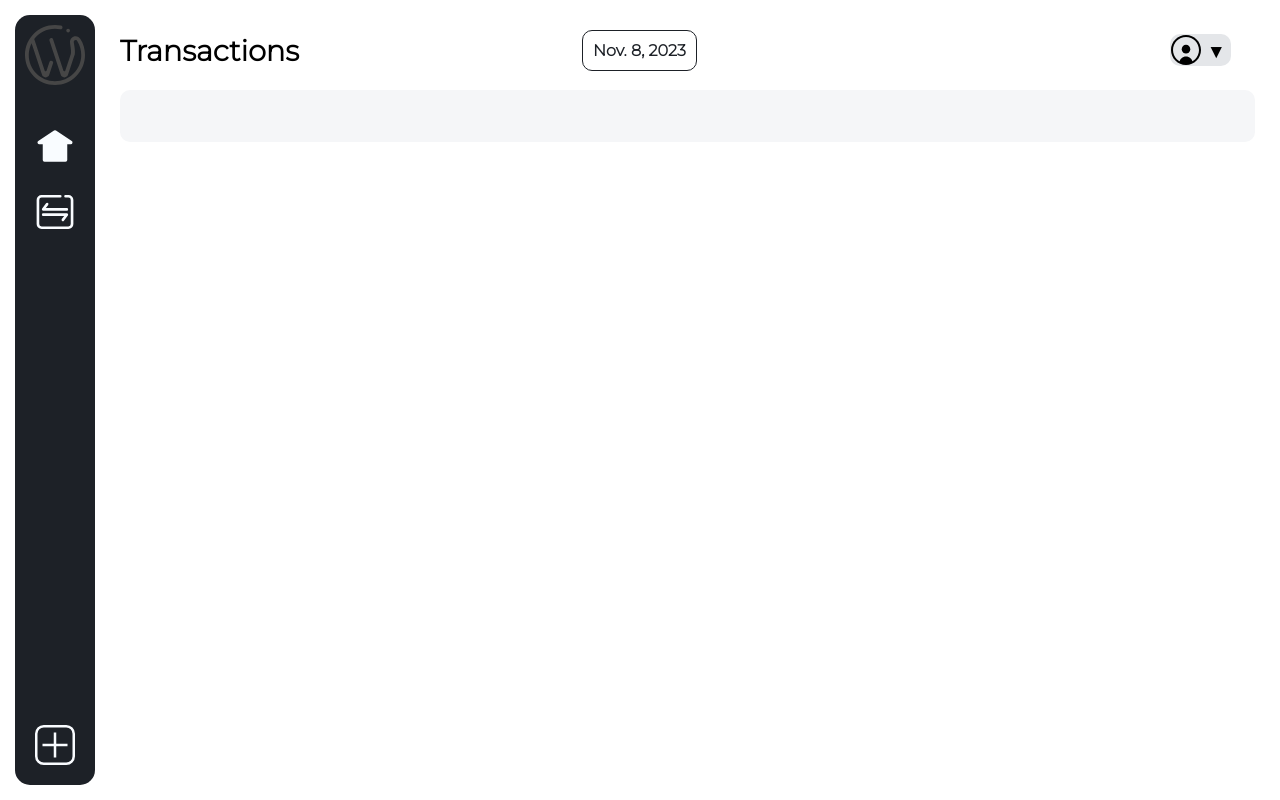
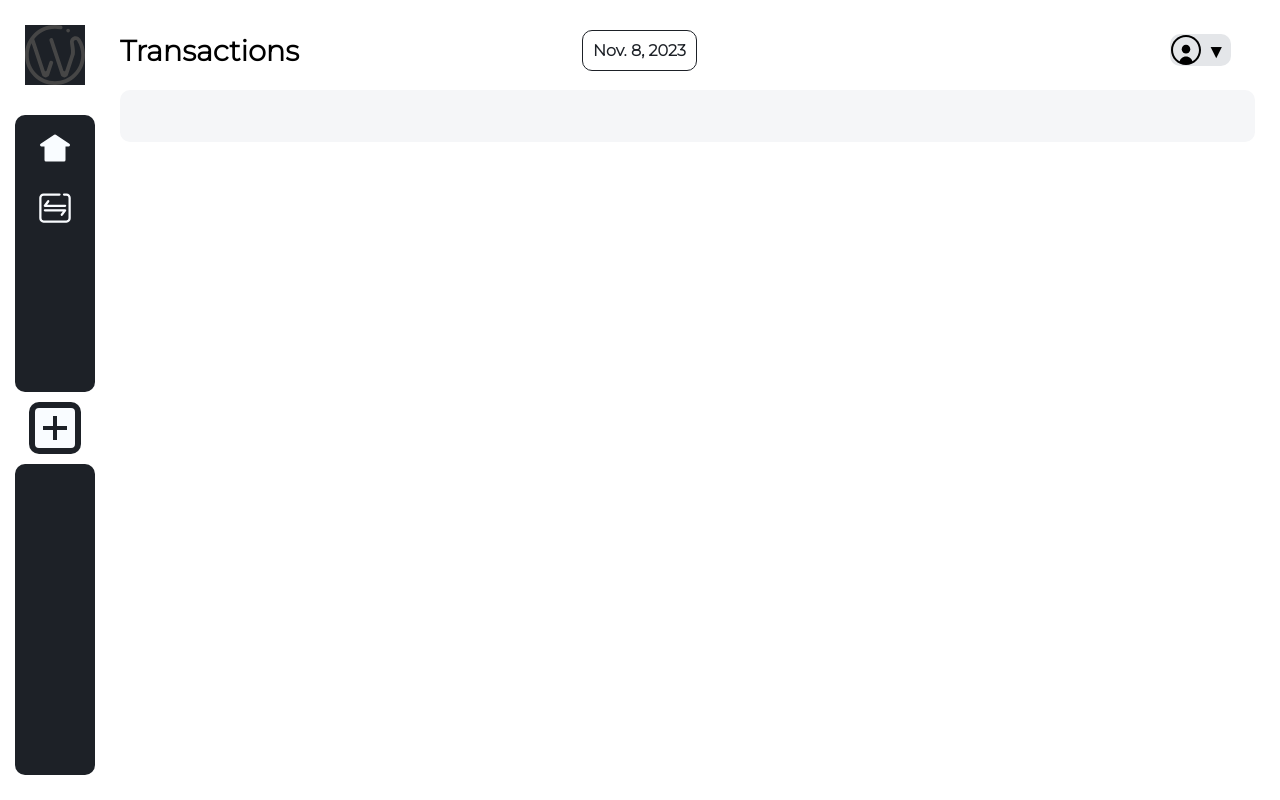
Before and after one commit to antony-kosenko/moneyroam, a Django app: page /transactions/ in a window 1280 px wide. Run offline with Django 4.2, Linux system fonts and the light colour scheme; data that the repository does not hold is empty; parts of the project's set-up code (start-up, migrations or seed data) failed here and were passed over; some libraries are stand-ins or nearby versions.

Commit message:
services refactored to shorten a code. Navbar style changed

```diff
--- a/invoices/models.py
+++ b/invoices/models.py
@@ -10,12 +10,22 @@ OPERATION_TYPE = (
 )
 
 
+def category_image_path(instance, filename):
+    # uploading file to dynamic PATH
+    return f"invoices/category/category_custom_img/{instance.name.lower()}/{filename}"
+
+
 class Category(MPTTModel):
     """ Category model.
     Represents a category where money have been spent/earned."""
 
     name = models.CharField(max_length=54, unique=True)
-    # TODO add category image
+    image = models.ImageField(
+        upload_to=category_image_path,
+        default="invoices/category/default_category_img.svg",
+        blank=True,
+        null=True
+    )
     parent = TreeForeignKey("self", on_delete=models.CASCADE, null=True, blank=True, related_name='children')
     slug = models.SlugField(unique=True, max_length=54, blank=True)
 
@@ -26,6 +36,7 @@ class Category(MPTTModel):
         order_insertion_by = ('name',)
 
     class Meta:
+        unique_together = ("name", "slug")
         verbose_name_plural = "Categories"
 
 
--- a/invoices/services.py
+++ b/invoices/services.py
@@ -100,6 +100,7 @@ class CategoryServices:
 
         # calculating category stats with annotated 'expenses_sum' (calculates spends sum in every category) and
         # 'percentage' (calculates spends in category as percentage of total spends in current month)
+        # TODO Make to display root category for summary data instead of child category
         expenses_category_this_month = (
             Category.objects.filter(transactions__operation="expenses")
             .annotate(
@@ -107,7 +108,6 @@ class CategoryServices:
                     transactions__date_created__month=datetime.date.today().month) & Q(
                     transactions__date_created__year=datetime.date.today().year)),
             )
-            # FIXME escape zero division error
             .annotate(
                 percentage=ExpressionWrapper(
                     Cast(
--- a/invoices/views.py
+++ b/invoices/views.py
@@ -77,6 +77,7 @@ class DashboardView(ListView):
             .order_by("-value")
             .first()
         )
+        print(less_expense_category.parent, less_expense_category.name)
         # updating context with new variables
         data_to_context = {
             "this_month_incomes_total": incomes_this_month,
--- a/moneyroam/urls.py
+++ b/moneyroam/urls.py
@@ -1,3 +1,5 @@
+from django.conf import settings
+from django.conf.urls.static import static
 from django.contrib import admin
 from django.urls import include, path
 
@@ -5,4 +7,4 @@ from django.urls import include, path
 urlpatterns = [
     path('admin/', admin.site.urls),
     path("", include("invoices.urls")),
-]
+] + static(settings.MEDIA_URL, document_root=settings.MEDIA_ROOT)
--- a/statics/css/navbar.css
+++ b/statics/css/navbar.css
@@ -1,35 +1,35 @@
 .nav_main {
     position: fixed;
-    width: 60px;
-    height: calc(100% - 50px);
+    width: 80px;
+    height: calc(100% - 30px);
     margin: 15px;
-    padding: 10px;
-    border-radius: 15px;
-    background-color: #1d2127;
 }
 
 .logo_pic {
     width: 60px;
     height: 60px;
-    margin-bottom: 20px;
+    margin: 10px;
 }
 
 .logo_pic a, .logo_pic img {
     display:block;
     height: 100%;
     width: 100%;
+    background-color: #1d2127;
 }
 
 .nav_menu {
     display: flex;
     flex-direction: column;
+    justify-content: space-between;
+    gap: 10px;
     padding: 20px 0 20px 0;
     min-width: calc(100% - 40px);
     height: calc(100% - 110px);
 }
 
 .nav_menu a {
-    width: 70%;
+    width: 60%;
     align-self: center;
 }
 
@@ -41,19 +41,28 @@
     display: flex;
     gap: 20px;
     flex-direction: column;
-    flex-basis: 80%;
+    justify-content: start;
+    padding: 15px 10px;
+    border-radius: 10px;
+    flex-basis: 44%;
+    background-color: #1d2127;
 }
 
 .nav_menu_bottom {
     display: flex;
     flex-direction: column-reverse;
-    flex-basis: 30%;
+    flex-basis: 50%;
+    justify-content: start;
+    border-radius: 10px;
+    background-color: #1d2127;
+    padding: 15px 10px;
 }
 
 .nav_menu_bottom a {
     width: 40px;
     height: 40px;
     cursor: pointer;
+    flex-basis: 10%;
 }
 
 .modal {
@@ -64,9 +73,9 @@
     width: 100%;
     height: 100%;
     background-color: rgba(0, 0, 0, 0.7);
-  }
+}
 
-  .modal-content {
+.modal-content {
     position: absolute;
     top: 50%;
     left: 50%;
@@ -75,13 +84,26 @@
     padding: 20px;
     border-radius: 5px;
     box-shadow: 0 0 10px rgba(0, 0, 0, 0.3);
-  }
+}
 
-  /* Стилі для кнопки закриття */
-  .close {
+.close {
     position: absolute;
     top: 10px;
     right: 10px;
     font-size: 20px;
     cursor: pointer;
-  }
+}
+
+#openModalBtn {
+    width: 40px;
+    height: 40px;
+    background-color: #1d2127;
+    border-radius: 10px;
+    padding: 6px;
+    cursor: pointer;
+}
+
+#openModalBtn img {
+    width: 40px;
+    margin: auto 0;
+}
--- a/templates/navbar.html
+++ b/templates/navbar.html
@@ -12,8 +12,10 @@
             <a href={% url "invoices:transactions" %}><img src={% static "img/navbar_icons/transaction_icon.svg" %} alt="transaction-icon-button"></a>
         </div>
 
+        <a id="openModalBtn"><img src={% static "img/navbar_icons/add_new_transaction_icon.svg" %} alt="new_transaction"></a>
+
         <div class="nav_menu_bottom">
-            <a id="openModalBtn"><img src={% static "img/navbar_icons/add_new_transaction_icon.svg" %} alt="new_transaction"></a>
+
         </div>
 
         <!-- Modal window -->
@@ -22,9 +24,9 @@
             <span class="close" id="closeModalBtn">&times;</span>
             <h2>Create new transaction</h2>
                 <form action={% url "invoices:create_transaction" %} method="post">
-                {% csrf_token %}
-                {{ form | crispy }}
-                <button type="submit" class="btn btn-primary">Create</button>
+                    {% csrf_token %}
+                    {{ form | crispy }}
+                    <button type="submit" class="btn btn-primary">Create</button>
                 </form>
             </div>
         </div>
```
Also changed, not shown: invoices/static/invoices/css/dashboard.css (+11 -1 lines), invoices/templates/invoices/dashboard.html (+30 -10 lines), moneyroam/settings.py (+7 -6 lines), invoices/migrations/0007_category_image_alter_category_unique_together.py (added), invoices/migrations/0008_alter_category_image.py (added), invoices/static/invoices/img/category/base_category_icons/expense_transaction_default_icon.svg (renamed from invoices/static/invoices/img/category_icons/expense_transaction_default_icon.svg), invoices/static/invoices/img/category/base_category_icons/income_transaction_default_icon.svg (renamed from invoices/static/invoices/img/category_icons/income_transaction_default_icon.svg), media/invoices/category/category_default_img/education_default.svg (added), media/invoices/category/category_default_img/entertainment_default.svg (added), media/invoices/category/category_default_img/food_default.svg (added), media/invoices/category/category_default_img/salary_default.svg (added), media/invoices/category/default_category_img.svg (added), statics/img/navbar_icons/add_new_transaction_icon.svg.
